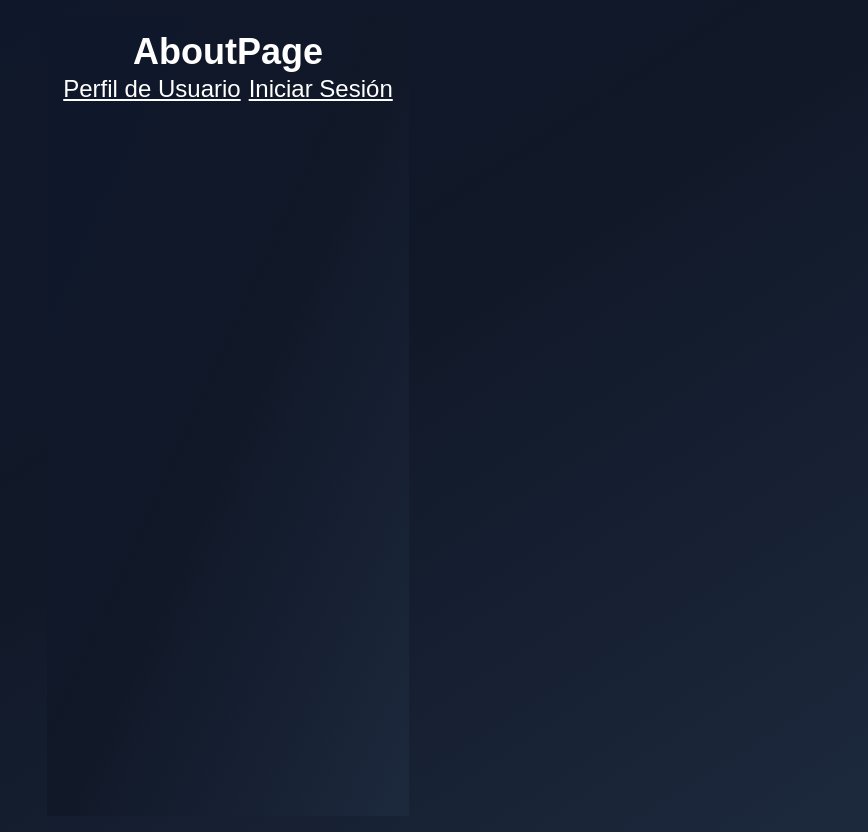
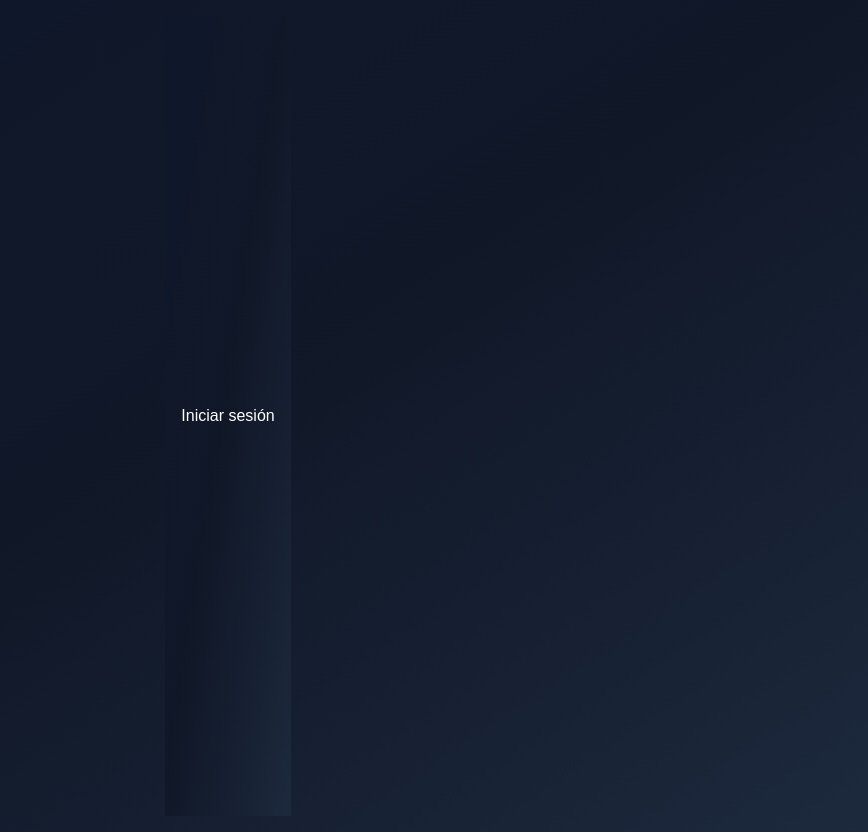
Before and after one commit to ArnBon/CursoReactUdemy_04-hooks-app, a React (Vite) app: page / in a window 1280 px wide. Shown: the whole page, without its empty margins (412-1280 px from the left). Built offline with nearby package versions, Linux system fonts and the light colour scheme.

Commit message:
Clase 169 Use Context Diseño condicional dependiendo de la sesión

```diff
--- a/src/09-useContext/pages/about/AboutPage.tsx
+++ b/src/09-useContext/pages/about/AboutPage.tsx
@@ -1,22 +1,28 @@
 import { Link } from 'react-router';
 
+import { UserContext } from '@/09-useContext/context/UserContext';
+import { use } from 'react';
+import { Button } from '@/components/ui/button';
+
 export const AboutPage = () => {
+// Extracción de valores del contexto mediante la API 'use'
+const { user, isAuthenticated, logout } = use(UserContext);
+
+
   return (
     <div className='bg-gradient flex flex-col items-center justify-center min-h-screen'>
-      <h1 className='text-4xl font-bold'>AboutPage</h1>
-      <hr />
-        <div className='flex flex-2 gap-2'>
-          {/* <link rel="stylesheet" href="" /> */}
-          <Link to="/profile"
-          className='hover:text-blue-500 underline text-2xl'>
-              Perfil de Usuario
-          </Link>
-
-          <Link to="/login"
-          className='hover:text-blue-500 underline text-2xl'>
-              Iniciar Sesión
-          </Link>
+      {isAuthenticated ? (
+        <>
+        <Button variant="destructive" className='mt-4' onClick={logout}>Salir</Button>
+        </>
+      ) : (
+        <p>Iniciar sesión</p>
+      )}
+      {isAuthenticated && (
+        <div>
+          <h2>Perfil del usuario Activo</h2>
         </div>
+      )}
     </div>
   );
 };
--- a/src/09-useContext/pages/profile/ProfilePage.tsx
+++ b/src/09-useContext/pages/profile/ProfilePage.tsx
@@ -15,7 +15,7 @@ export const ProfilePage = () => {
         { JSON.stringify(user, null, 2) }
       </pre>
 
-      <Button variant="destructive" onClick={logout}>
+      <Button variant="destructive" onClick={ logout }>
         Salir
       </Button>
     </div>
```
